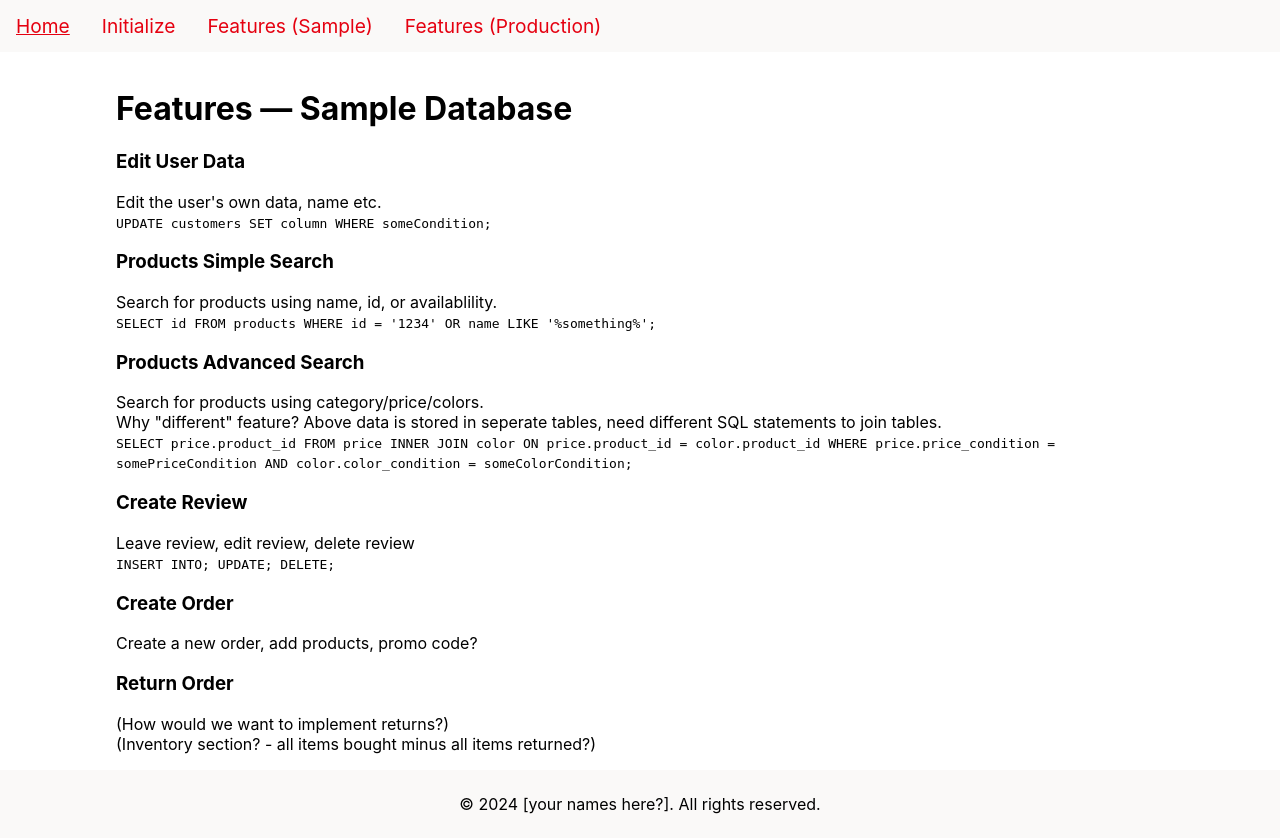
After one commit to zhenange178/CS-338, a PHP site: page /features_sample.php in a window 1280 px wide. The commit adds this page. Run offline with PHP 8.4, Linux system fonts and the light colour scheme.

Commit message:
create features pages, certain ideas from discussion

```diff
--- /dev/null
+++ b/features_production.php
@@ -0,0 +1,4 @@
+<?php include 'includes/header.php'; ?>
+<h1>Features — Production Database</h1>
+
+<?php include 'includes/footer.php'; ?>
--- /dev/null
+++ b/features_sample.php
@@ -0,0 +1,35 @@
+<?php include 'includes/header.php'; ?>
+
+<h1>Features — Sample Database</h1>
+<div>
+    <h3>Edit User Data</h3>
+    Edit the user's own data, name etc.<br />
+    <code>UPDATE customers SET column WHERE someCondition;</code>
+</div>
+<div>
+    <h3>Products Simple Search</h3>
+    Search for products using name, id, or availablility.<br/>
+    <code>SELECT id FROM products WHERE id = '1234' OR name LIKE '%something%';</code>
+</div>
+<div>
+    <h3>Products Advanced Search</h3>
+    Search for products using category/price/colors.<br/>
+    Why "different" feature? Above data is stored in seperate tables, need different SQL statements to join tables.<br/>
+    <code>SELECT price.product_id FROM price INNER JOIN color ON price.product_id = color.product_id WHERE price.price_condition = somePriceCondition AND color.color_condition = someColorCondition;</code>
+</div>
+<div>
+    <h3>Create Review</h3>
+    Leave review, edit review, delete review<br />
+    <code>INSERT INTO; UPDATE; DELETE;</code>
+</div>
+<div>
+    <h3>Create Order</h3>
+    Create a new order, add products, promo code?
+</div>
+<div>
+    <h3>Return Order</h3>
+    (How would we want to implement returns?)<br/>
+    (Inventory section? - all items bought minus all items returned?)
+</div>
+
+<?php include 'includes/footer.php'; ?>
--- a/includes/header.php
+++ b/includes/header.php
@@ -10,6 +10,8 @@
         <ul>
             <li><a href="/">Home</a></li>
             <li><a href="/initialize.php">Initialize</a></li>
+            <li><a href="/features_sample.php">Features (Sample)</a></li>
+            <li><a href="/features_production.php">Features (Production)</a></li>
         </ul>
     </header>
     </div>
--- a/initialize.php
+++ b/initialize.php
@@ -41,7 +41,7 @@
 <div>
     <h3>Development: Initialize Sample</h3>
     Same as the first full reset option above, but using smaller and static data files for development purposes.<br/>
-    Data comes from <code>/init/data/SAMPLE_hm_product_list.json</code> and <code>/init/data/SAMPLE_mock_data_list.json</code>. Make sure both files exist and contain data.<br/>
+    Data are stored in <code>init/data/SAMPLE_hm_product_list.json</code> and <code>init/data/SAMPLE_mock_data_list.json</code>. Make sure both files exist and contain data.<br/>
     The <code>sampledatabase</code> database will be initialized and used to store this sample data, in the exact same format.
     <br/><br/>
     <?php
```
